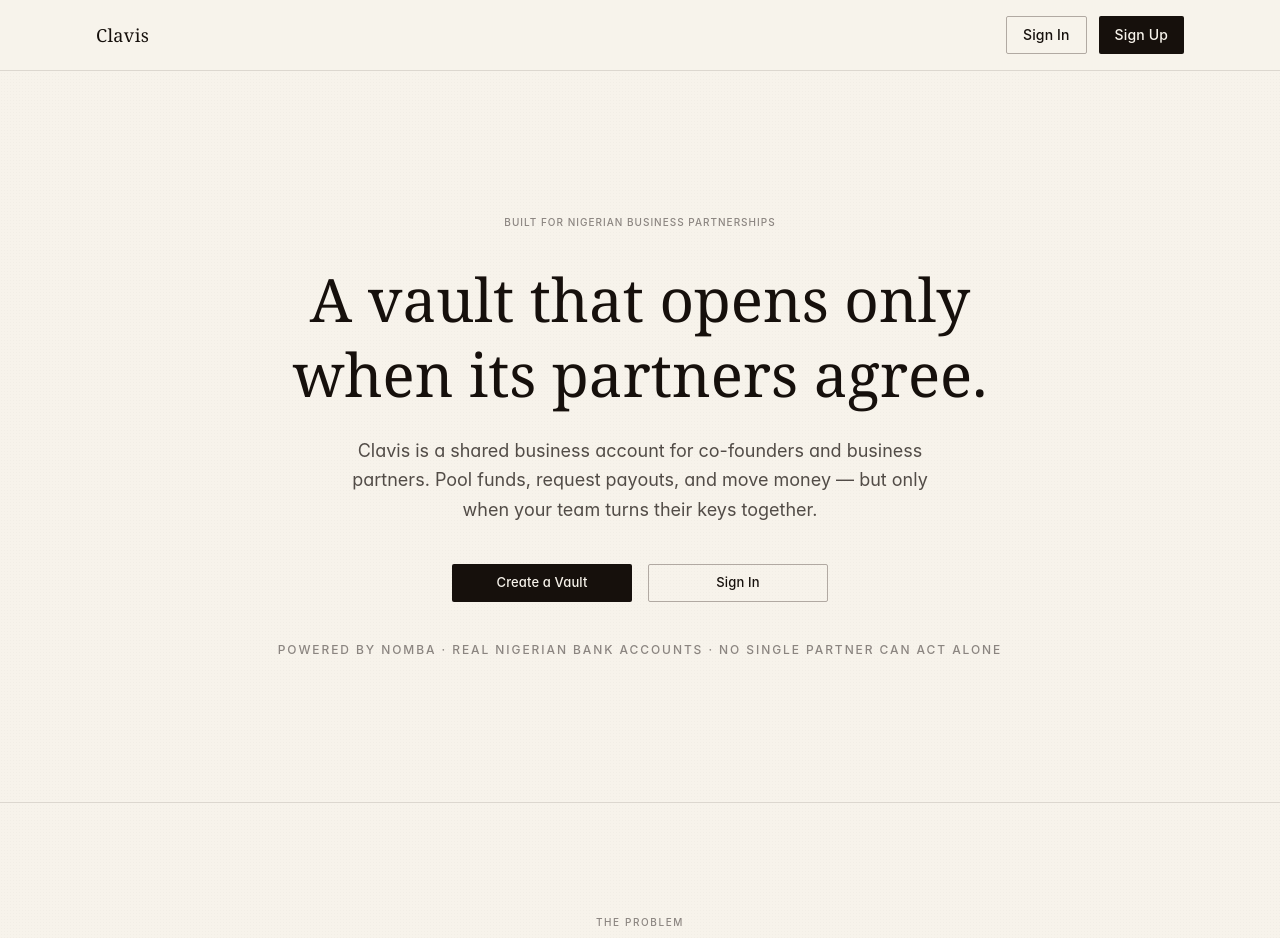
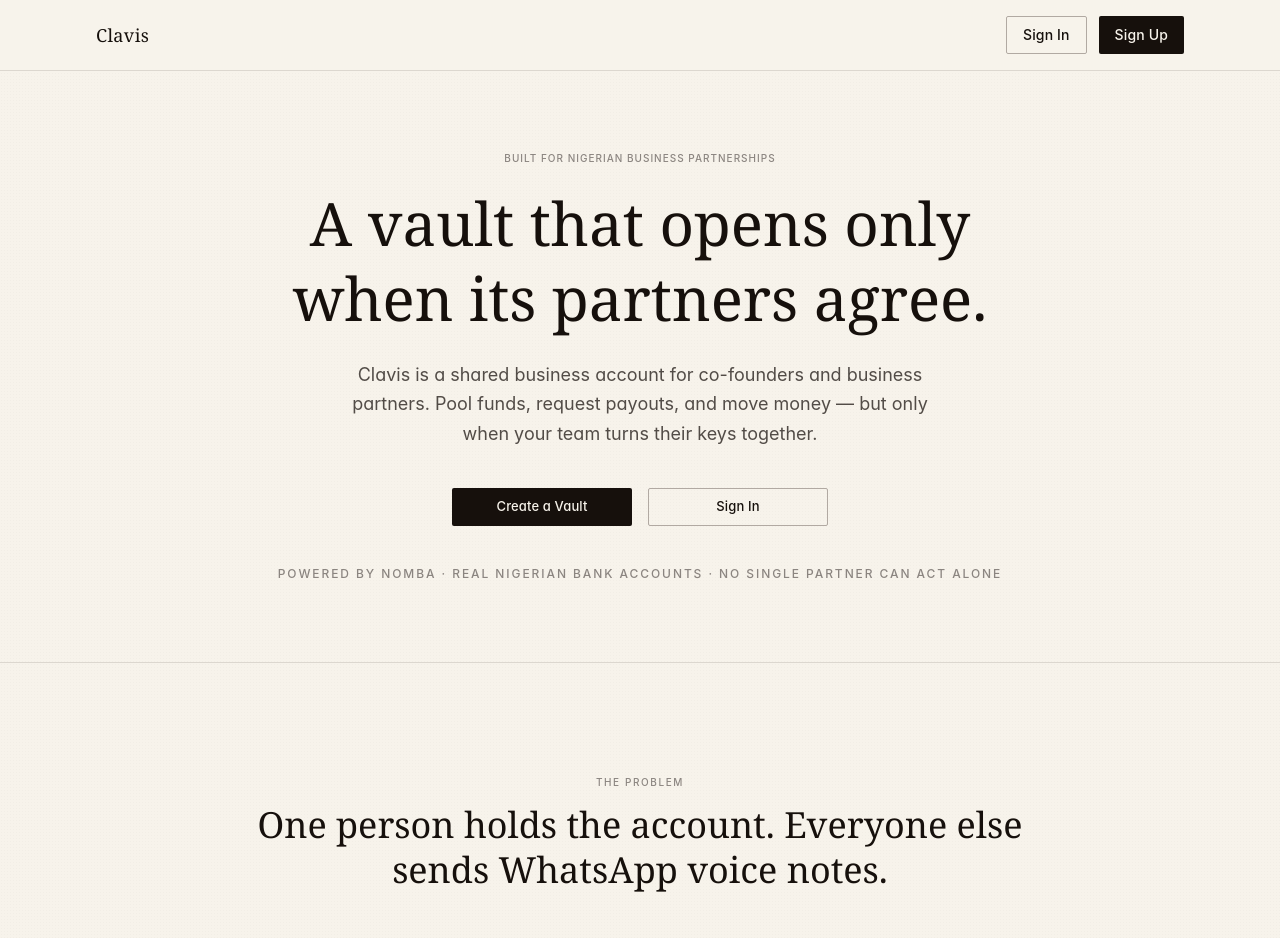
Before and after one commit to KAYZI2HIGH/clavis, a Next.js app: page / in a window 1280 px wide. Shown: the top 938 px of the page. Built offline with nearby package versions, Linux system fonts and the light colour scheme; no server answers.

Commit message:
chore: adjust padding and max-w tailwind classes on landing page section header

```diff
--- a/app/(marketing)/page.tsx
+++ b/app/(marketing)/page.tsx
@@ -8,7 +8,7 @@ function SectionLabel({ children }: { children: string }) {
 
 function SectionHeading({ children }: { children: string }) {
   return (
-    <h2 className="serif text-3xl sm:text-4xl text-ink mt-3 leading-tight text-center">
+    <h2 className="serif text-3xl sm:text-4xl text-ink mt-3 leading-tight text-center max-w-3xl text-pretty mx-auto">
       {children}
     </h2>
   );
@@ -18,11 +18,11 @@ export default function WelcomePage() {
   return (
     <MarketingShell>
       {/* ── Hero ── */}
-      <section className="max-w-6xl mx-auto px-4 sm:px-8 py-24 sm:py-36 flex flex-col items-center text-center">
+      <section className="max-w-6xl mx-auto px-4 sm:px-8 py-20 flex flex-col items-center text-center">
         <p className="engraved text-ink-faint tracking-widest">
           BUILT FOR NIGERIAN BUSINESS PARTNERSHIPS
         </p>
-        <h1 className="serif text-4xl sm:text-5xl md:text-6xl text-ink mt-8 leading-tight max-w-3xl">
+        <h1 className="serif text-4xl sm:text-5xl md:text-6xl text-ink mt-5 leading-tight max-w-3xl">
           A vault that opens only when its partners agree.
         </h1>
         <p className="text-base sm:text-lg text-ink-muted mt-6 max-w-xl leading-relaxed">
```
